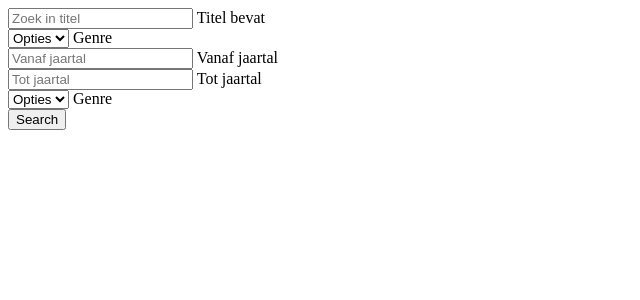
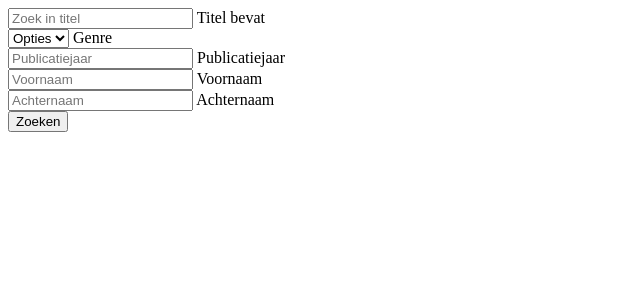
Before and after one commit to PiDexter/Fletnix, a PHP site: page /search_filter.php in a window 1280 px wide. Shown: the top 300 px of the page, without its empty margins (0-640 px from the left). Run offline with PHP 8.4, Linux system fonts and the light colour scheme.

Commit message:
update search form with new fields

```diff
--- a/app/views/search_filter.php
+++ b/app/views/search_filter.php
@@ -5,44 +5,53 @@
 <section id="searchFilter">
     <div class="container">
 
-        <form action="" method="post">
+        <form action="/results" method="post">
             <div class="row">
                 <div class="column">
                     <div class="input-block fullwidth">
                         <input type="text" name="title" class="" placeholder="Zoek in titel">
-                        <label for="title">Titel bevat</label>
+                        <label for="title" class="input-label">Titel bevat</label>
                     </div>
                 </div>
             </div>
 
-            <select name="genre" class="">
-                <option value="genre">Opties</option>
+            <select name="genre" class="" >
+                <option value="Action" selected>Opties</option>
             </select>
             <label for="genre">Genre</label>
 
             <div class="row">
                 <div class="column">
                     <div class="input-block fullwidth">
-                        <input type="number" class="input-textField" name="startDate" maxlength="4" placeholder="Vanaf jaartal">
-                        <label for="startDate" class="input-label">Vanaf jaartal</label>
+                        <input type="number" class="input-textField" name="publicationYear" maxlength="4" placeholder="Publicatiejaar">
+                        <label for="publicationYear" class="input-label">Publicatiejaar</label>
+                    </div>
+                </div>
+            </div>
+
+            <div class="row">
+                <div class="column">
+                    <div class="input-block fullwidth">
+                        <input type="text" name="firstName" class="" placeholder="Voornaam">
+                        <label for="firstName" class="input-label">Voornaam</label>
                     </div>
                 </div>
                 <div class="column">
                     <div class="input-block fullwidth">
-                        <input type="number" class="input-textField" name="endDate" maxlength="4" placeholder="Tot jaartal">
-                        <label for="endDate" class="input-label">Tot jaartal</label>
+                        <input type="text" name="lastName" class="" placeholder="Achternaam">
+                        <label for="lastName" class="input-label">Achternaam</label>
                     </div>
                 </div>
             </div>
 
-            <select name="genre" class="">
-                <option value="genre">Opties</option>
-            </select>
-            <label for="genre">Genre</label>
+<!--            <select name="genre" class="">-->
+<!--                <option value="genre">Opties</option>-->
+<!--            </select>-->
+<!--            <label for="genre">Genre</label>-->
 
             <div class="row">
                 <div class="column">
-                    <button type="submit" class="btn btn-primary fullwidth">Search</button>
+                    <button type="submit" class="btn btn-primary fullwidth">Zoeken</button>
                 </div>
             </div>
         </form>
```
